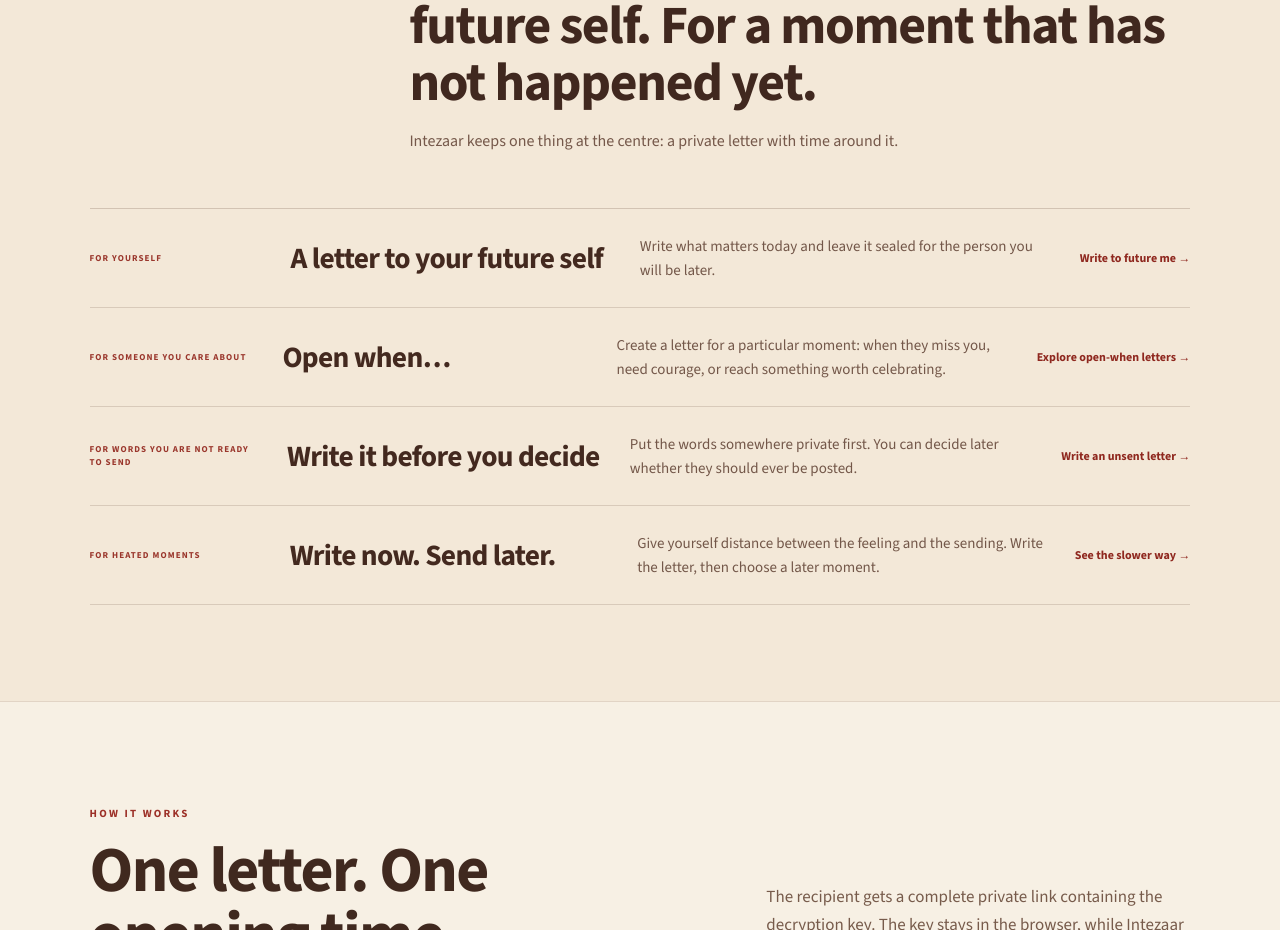
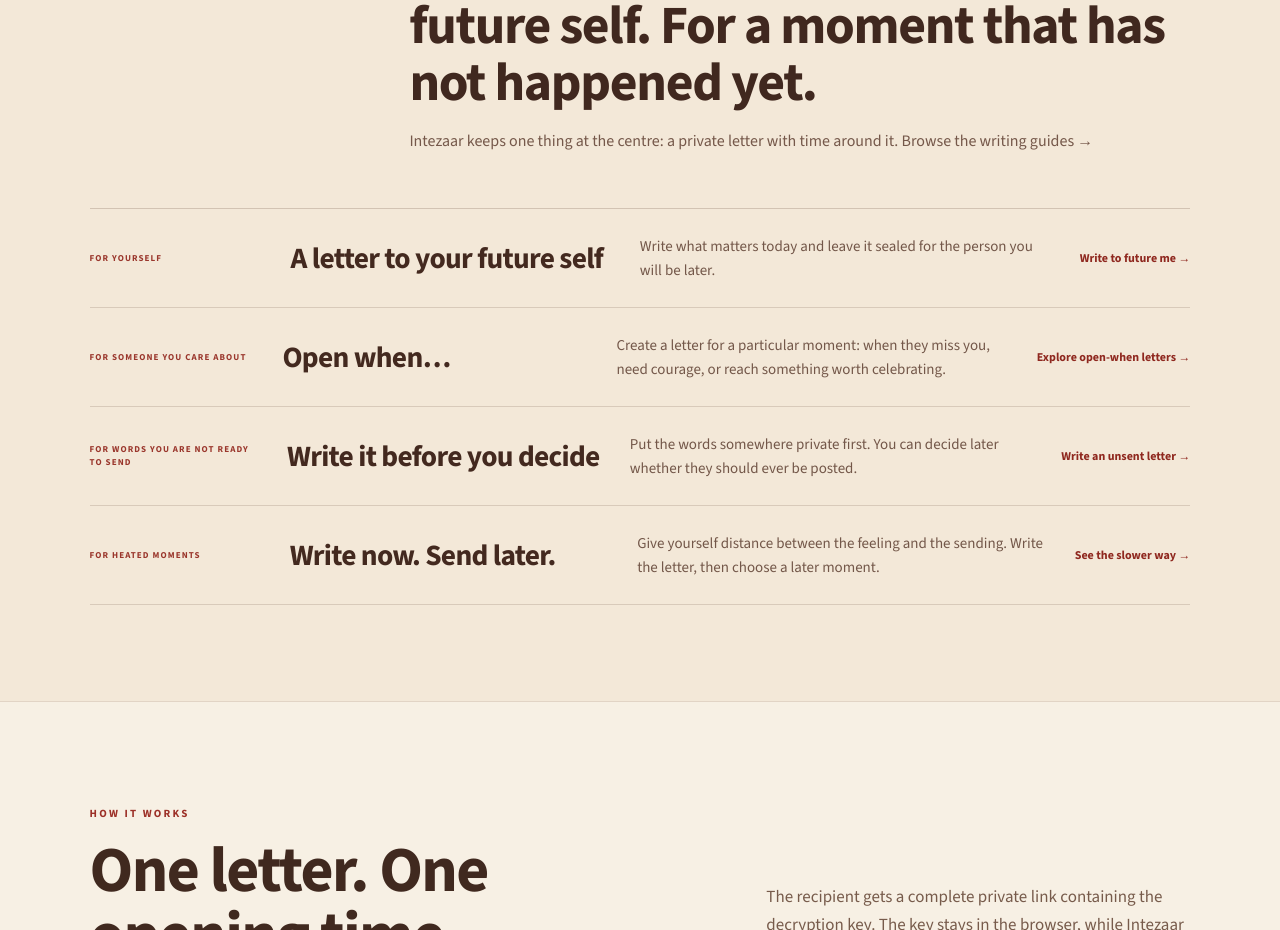
Before and after one commit to febinthomas540-source/intezaar, a Next.js app: page / in a window 1280 px wide. Shown: the part 1668-2598 px from the top of the page. Built offline with nearby package versions, Linux system fonts and the light colour scheme.

Commit message:
Link reflective use cases to writing guides

```diff
--- a/src/components/reflection-use-cases.tsx
+++ b/src/components/reflection-use-cases.tsx
@@ -38,7 +38,7 @@ export function ReflectionUseCases() {
       <header className={styles.heading}>
         <p>Letters that are meant to wait</p>
         <h2 id="letters-for-later-title">For someone you love. For your future self. For a moment that has not happened yet.</h2>
-        <span>Intezaar keeps one thing at the centre: a private letter with time around it.</span>
+        <span>Intezaar keeps one thing at the centre: a private letter with time around it. <Link href="/guides">Browse the writing guides →</Link></span>
       </header>
 
       <div className={styles.grid}>
```
